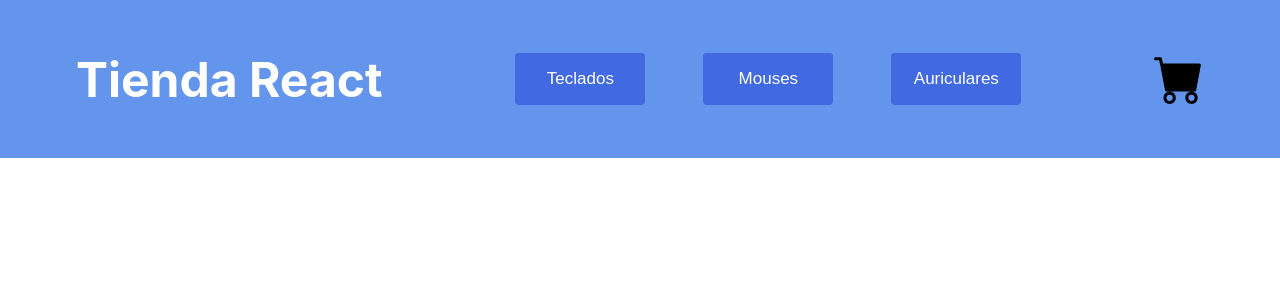
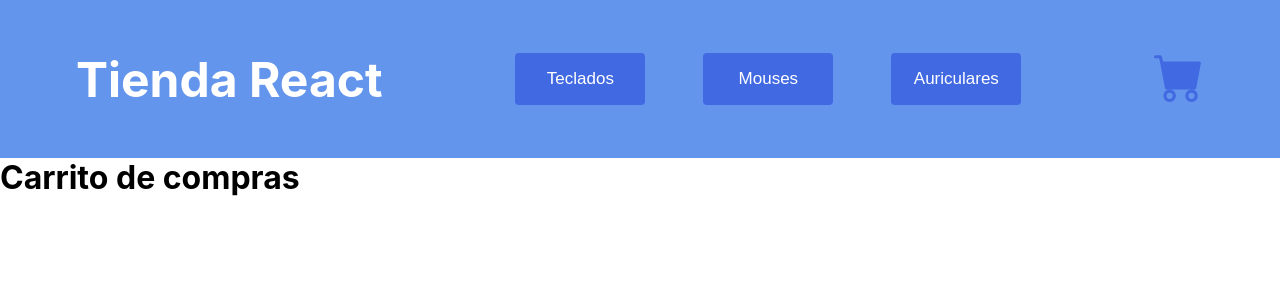
Before and after one commit to TomyMorano/react-24925-coder, a React (Create React App) app: page /cart in a window 1280 px wide. Shown: the top 300 px of the page. Built offline with nearby package versions, Linux system fonts and the light colour scheme.

Commit message:
Desafío Sincronizar counter

```diff
--- a/src/App.js
+++ b/src/App.js
@@ -2,6 +2,7 @@ import './App.css';
 import NavBar from "./components/NavBar/NavBar";
 import ItemListContainer from './components/ItemListContainer/ItemListContainer';
 import ItemDetailContainer from './components/ItemDeatailContainer/ItemDetailContainer';
+import Cart from './components/Cart/Cart';
 import { BrowserRouter, Routes, Route } from 'react-router-dom'
 
 function App() {
@@ -13,6 +14,7 @@ function App() {
           <Route path='/' element={<ItemListContainer/>}/>
           <Route path='category/:categoryId' element={<ItemListContainer/>}/>
           <Route path='product/:productId' element={<ItemDetailContainer/>}/>
+          <Route path='/cart' element={<Cart/>}/>
         </Routes>
       </BrowserRouter>
     </div>
--- /dev/null
+++ b/src/components/Cart/Cart.js
@@ -0,0 +1,8 @@
+const Cart = ()=>{
+    return(
+
+        <h1>Carrito de compras</h1>
+    )
+}
+
+export default Cart
--- a/src/components/CartWidget/CartWidget.css
+++ b/src/components/CartWidget/CartWidget.css
@@ -1,4 +1,7 @@
-.cart{
+.cart {
+    color: royalblue;
+}
+.cart svg{
     width: 50px;
     height: 60px;
 }
--- a/src/components/CartWidget/CartWidget.js
+++ b/src/components/CartWidget/CartWidget.js
@@ -1,8 +1,11 @@
 import "./CartWidget.css"
 import { BsFillCartFill } from "react-icons/bs";
+import { Link } from "react-router-dom";
+
 const CartWidget =()=>{
     return(
-        <BsFillCartFill className="cart"/>
+        <Link to={'/cart'}  className="cart"><BsFillCartFill/></Link>
+
     )
 }
 
--- a/src/components/ItemCount/ItemCount.js
+++ b/src/components/ItemCount/ItemCount.js
@@ -1,7 +1,7 @@
 import {useState} from 'react'
 import Button from '../Buttton/Button'
 
-const ItemCount = ({stock=5,initial=0}) => {
+const ItemCount = ({stock=5,initial=0, onAdd}) => {
     const [contador, setContador] = useState(initial)
 
     const add = ()=>{
@@ -14,12 +14,11 @@ const ItemCount = ({stock=5,initial=0}) => {
             setContador(contador - 1)
         }
     }
-    const addCart = ()=>{
-        if (contador > 0) {
-            console.log(`se agregaron ${contador} productos al carrito`)
-        }
-
-    }
+    //const addCart = ()=>{
+    //    if (contador > 0) {
+    //        console.log(`se agregaron ${contador} productos al carrito`)
+    //    }
+    //}
 
     return(
         <div style={{display:"flex",flexDirection:"column",justifyContent:"center",alignItems:"center"}}>
@@ -28,7 +27,8 @@ const ItemCount = ({stock=5,initial=0}) => {
                 <button onClick={()=>{add()}}>+</button>
                 <button onClick={()=>{sub()}}>-</button>
             </div>
-            <Button onClick={()=>{addCart()}}>Agregar al carrito</Button>
+            <Button onClick={()=>{onAdd(contador)}}>Agregar al carrito</Button>
+
         </div>
     )
 }
--- a/src/components/ItemDetail/ItemDetail.js
+++ b/src/components/ItemDetail/ItemDetail.js
@@ -1,6 +1,16 @@
 import "./ItemDetail.css"
 import ItemCount from "../ItemCount/ItemCount"
+import { useState } from "react"
+import { Link } from "react-router-dom"
+import Button from "../Buttton/Button"
+
+
 const ItemDetail = ({nombre,img,precio,detalles,stock})=>{
+    const [quantity, setQuantity] = useState(0)
+
+    const onAdd = (quantityToAdd)=>{
+        setQuantity(quantityToAdd)
+    }
 
     return(
         <div className="card">
@@ -8,8 +18,14 @@ const ItemDetail = ({nombre,img,precio,detalles,stock})=>{
             <img src={img} alt={`imagen producto ${nombre}`}/>
             <p>{detalles}</p>
             <h4>${precio}</h4>
-            <ItemCount stock={stock} initial={1}/>
-            <h3>Contamos con {stock} unidades en stock.</h3>
+            {quantity<=0 ?
+            <>
+                <ItemCount stock={stock} initial={1} onAdd={onAdd} />
+                <h3>Contamos con {stock} unidades en stock.</h3>
+            </>
+            : <Link to={'/cart'}><Button>Terminar Compra</Button></Link>}
+
+
         </div>
     )
 }
```
